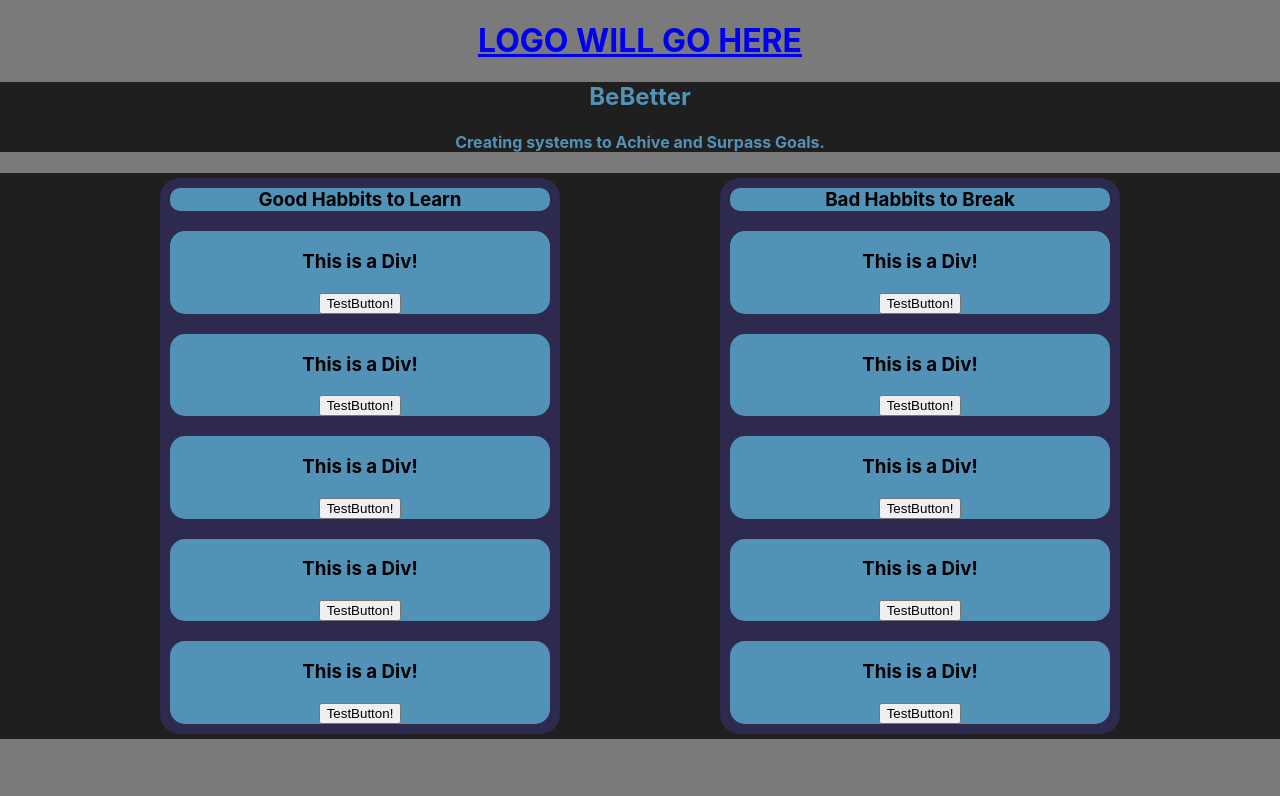
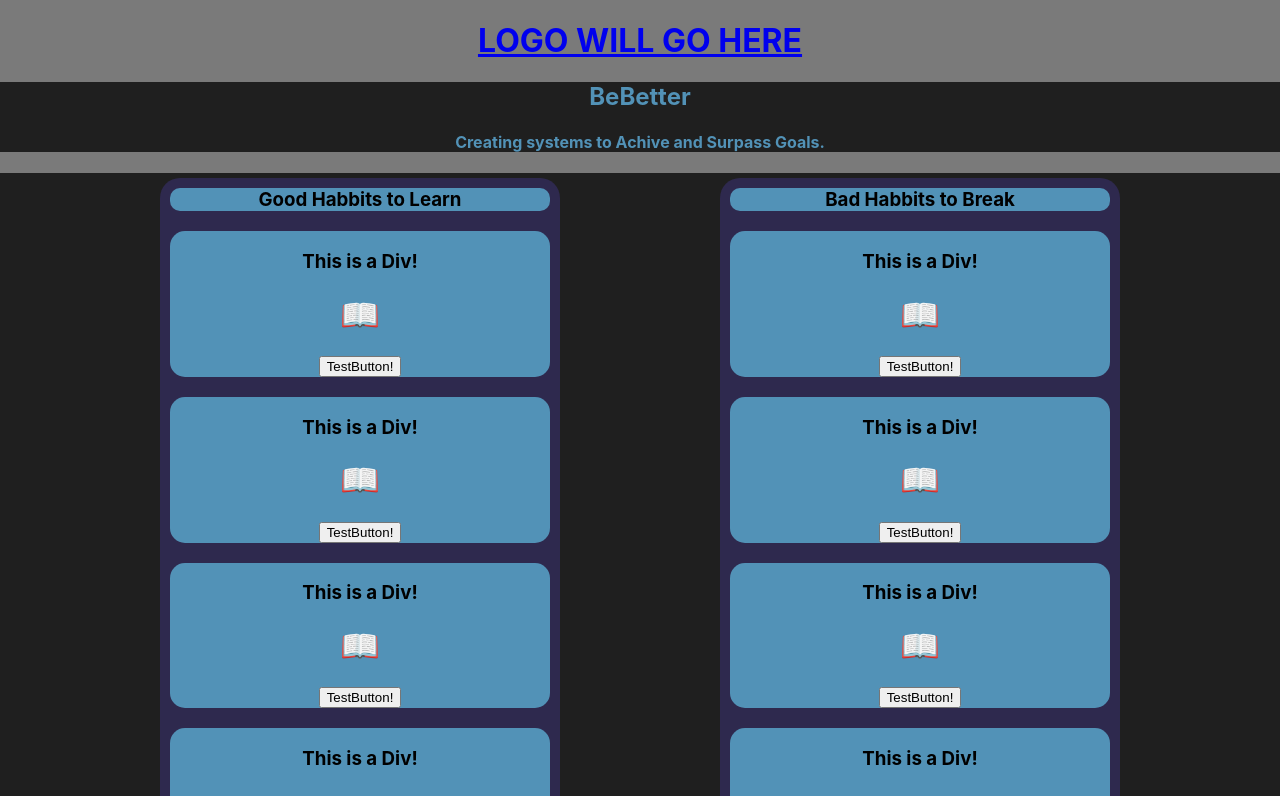
Before and after one commit to Andygurl5566/Be-better, a React (Create React App) app: page /main-page in a window 1280 px wide. Shown: the top 796 px of the page. Built offline with nearby package versions, Linux system fonts and the light colour scheme.

Commit message:
added space for emoji/picture on habbit card

```diff
--- a/src/Components/Habbit.js
+++ b/src/Components/Habbit.js
@@ -6,6 +6,7 @@ function Habbit () {
     return (
         <div className = "Habbit">
             <h3>This is a Div!</h3>
+            <h1>📖</h1>
             <button>TestButton!</button>
         </div>
     )
```
